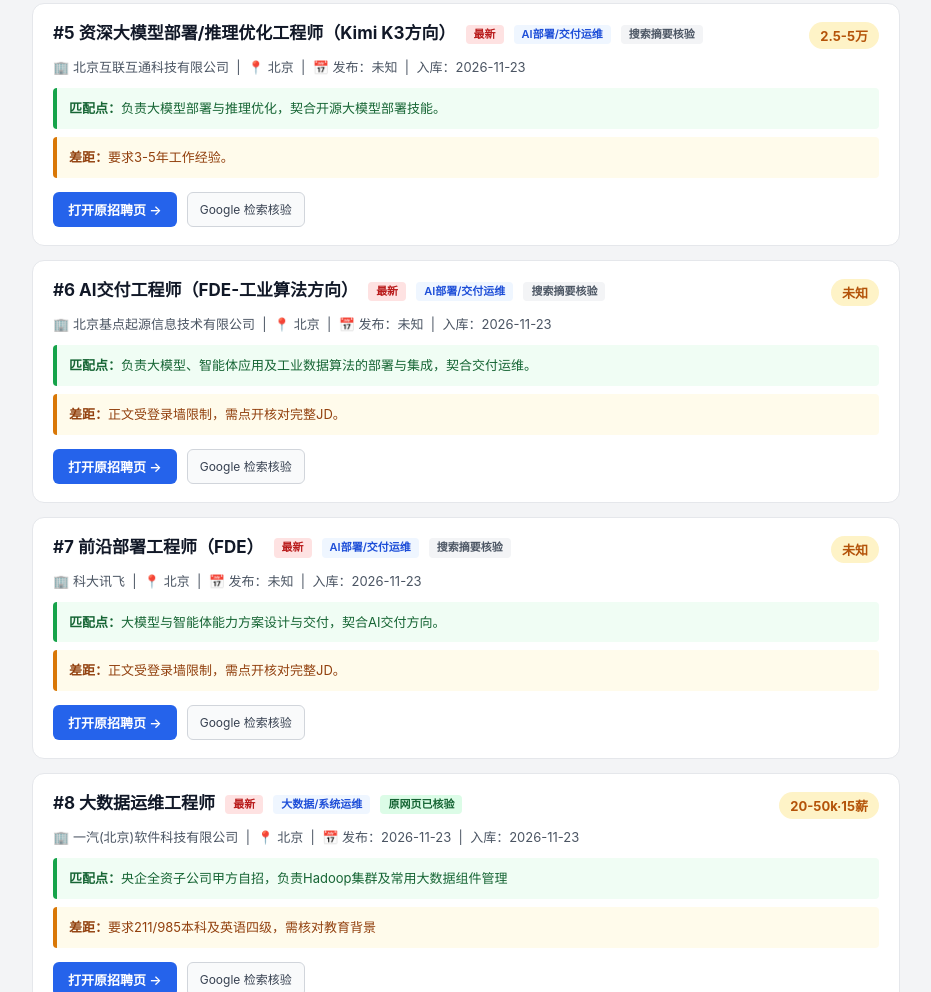
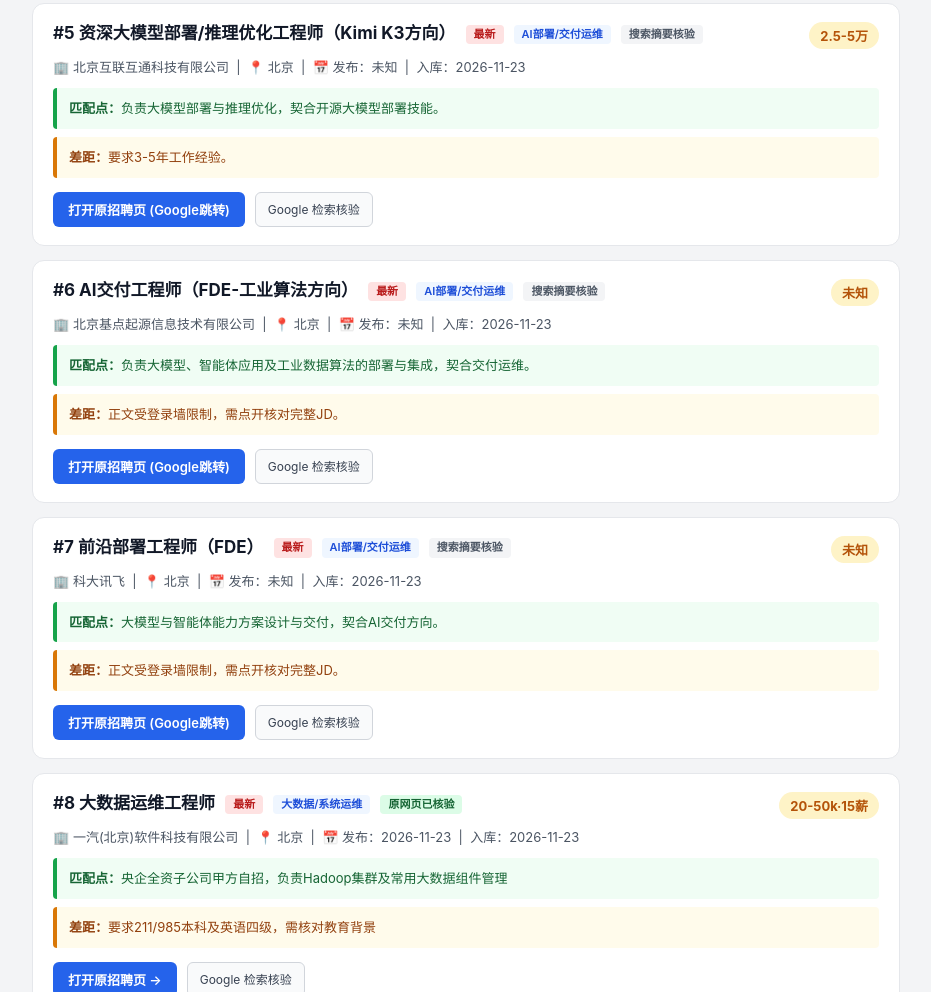
Before and after one commit to 6688dong/job-radar, a plain HTML site: page docs/index.html in a window 1280 px wide. Shown: the part 1341-2333 px from the top of the page, without its empty margins (174-1105 px from the left). Drawn offline with Linux system fonts and the light colour scheme.

```diff
--- a/docs/index.html
+++ b/docs/index.html
@@ -262,7 +262,7 @@
             <div class="box-match"><strong>匹配点：</strong>${esc(j.match)}</div>
             <div class="box-gap"><strong>差距：</strong>${esc(j.gap)}</div>
             <div class="actions">
-              <a class="btn-primary" href="${esc(j.url)}" target="_blank" rel="noopener noreferrer">打开原招聘页 &rarr;</a>
+              <a class="btn-primary" href="${esc(j.url)}" target="_blank" rel="noopener noreferrer">${((j.url || "").includes("google.com/goto") || (j.url || "").includes("google.com/url")) ? "打开原招聘页 (Google跳转)" : "打开原招聘页 &rarr;"}</a>
               <a class="btn-secondary" href="${gUrl}" target="_blank" rel="noopener noreferrer">Google 检索核验</a>
             </div>
           </div>
```
